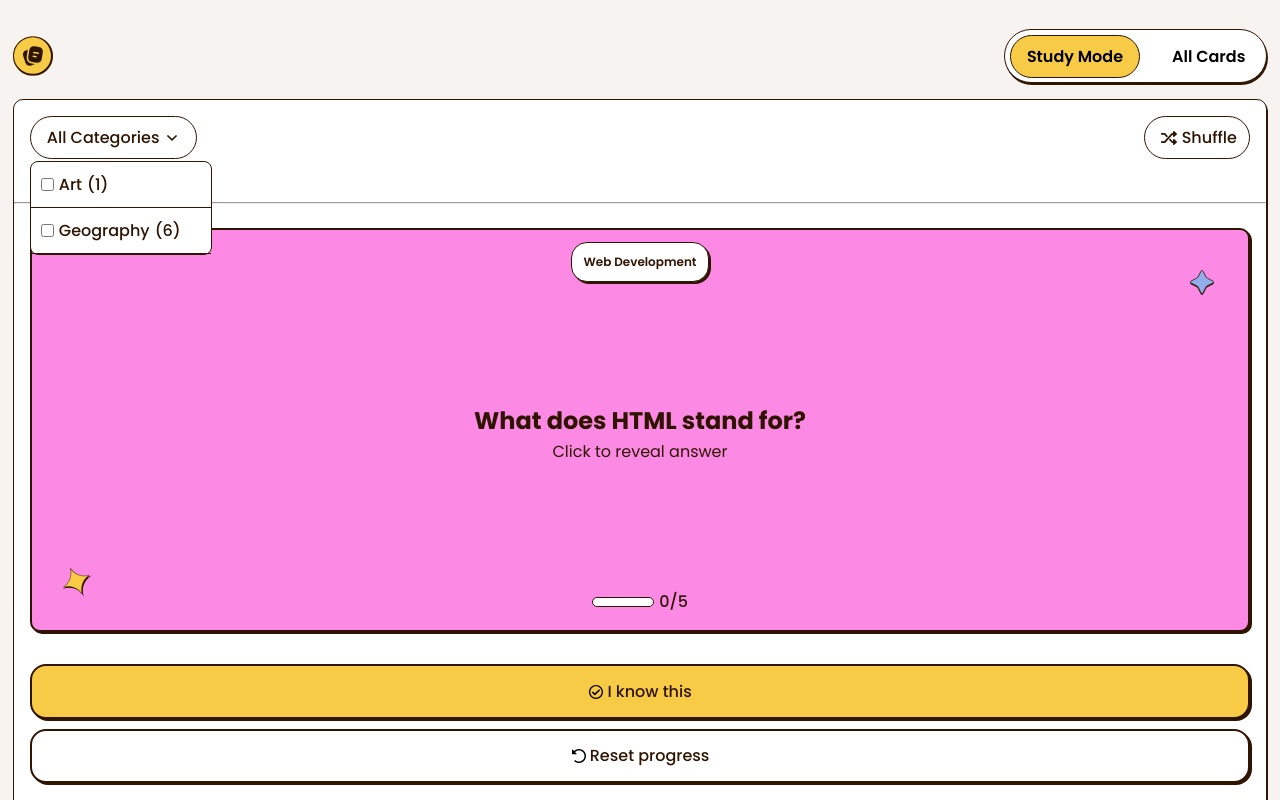
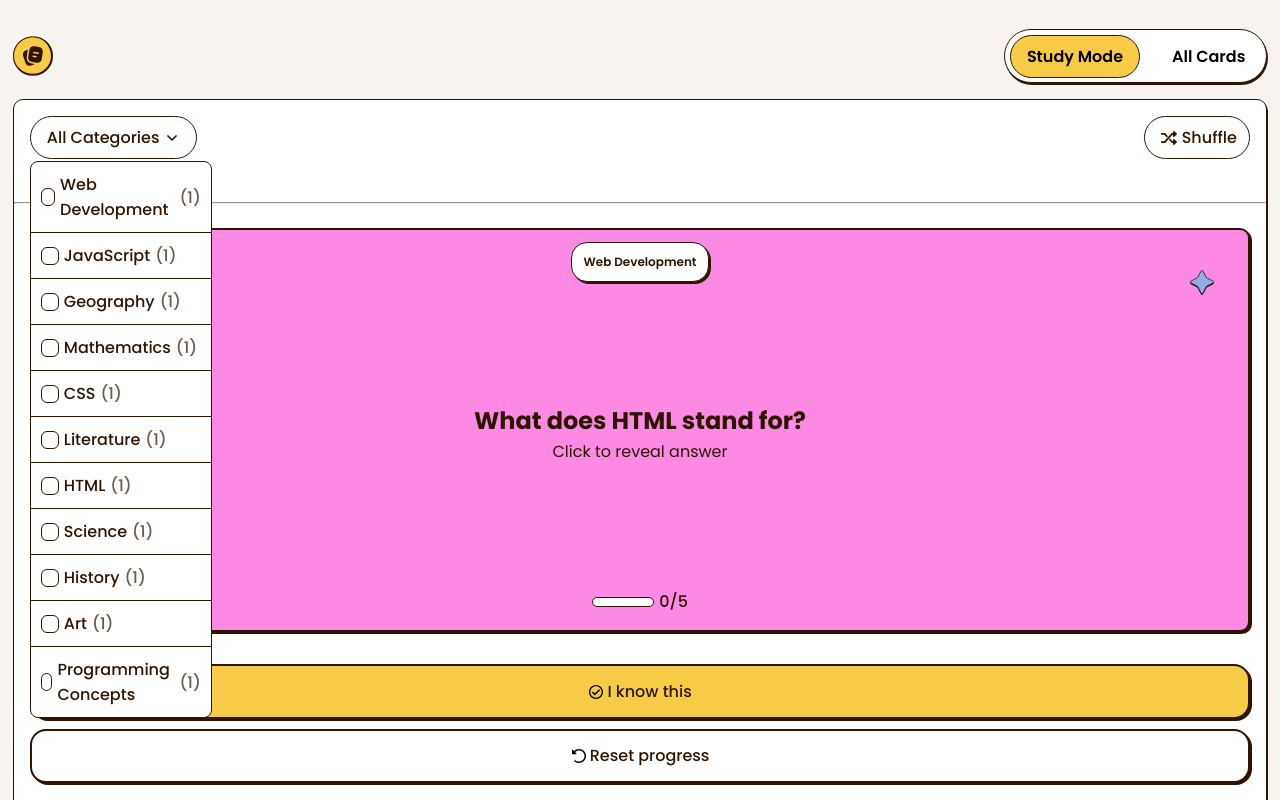
Before and after one commit to bengera/flashcard-app, a React (Vite) app: page / in a window 1280 px wide. Both pictures are taken after a click on the button "All Categories". Shown: the top 800 px of the page. Built offline with nearby package versions, Linux system fonts and the light colour scheme.

Commit message:
Map unique categories to All categories dropdown

```diff
--- a/src/App.tsx
+++ b/src/App.tsx
@@ -10,6 +10,8 @@ function App() {
   const [cards, setCards] = useState<Flashcard[]>(data.flashcards); // all cards direct from json
   const [hideMasteredCards, setHideMasteredCards] = useState(false); // state for checkbox input of hiding mastered cards
   const [currentIdx, setCurrentIdx] = useState(0); // current card being viewed
+
+
 
   return (
     <div className="app">
--- a/src/components/study.tsx
+++ b/src/components/study.tsx
@@ -24,19 +24,27 @@ export function StudyPanel({
   setCurrentIdx,
 }: StudyPanelProps) {
   const [reveal, setReveal] = useState(false); // show answer
+  const [uniqueCat, setUniqueCat] = useState<string[]>([]);
   const visibleCards = hideMasteredCards
     ? cards.filter((card) => card.knownCount !== 5)
     : cards; // all cards shown unless hideMasteredCards is checked
 
-  const hasCards = visibleCards.length > 0;
-  const currentCard = hasCards ? visibleCards[currentIdx] : undefined;
-  const isMastered = currentCard?.knownCount === 5;
+const hasCards: boolean = visibleCards.length > 0;
+const currentCard = hasCards ? visibleCards[currentIdx] : undefined;
+const isMastered = currentCard?.knownCount === 5;
+const [showCatergories, setShowCategories] = useState(false); // false by default
 
-  const [showCatergories, setShowCategories] = useState(false);
 
   function dropDown(){
     console.log('dropdown triggered')
     setShowCategories(!showCatergories);
+     if (!showCatergories){
+    const categories = cards.map((card) => card.category)
+     const uniqueCategories = [...new Set(categories)];
+     setUniqueCat(uniqueCategories)
+
+    }
+
   }
 
   function nextCard() {
@@ -100,17 +108,17 @@ export function StudyPanel({
             </label>
           </div>
 
-       {showCatergories ? (   <div className="study__categories-dropdown">
-            <div className="category-item">
+       {showCatergories ? (
+        <div className="study__categories-dropdown">
+
+          {uniqueCat.map((item) => (
+             <div className="category-item">
               <input type="checkbox" className="category-dropdown__checkbox" />
-              <p>Art</p>
-              <p>(1)</p>
+              <p className="category-item__description">{item}</p>
+              <p className="category-item__number">(1)</p>
             </div>
-            <div className="category-item">
-              <input type="checkbox" className="category-dropdown__checkbox" />
-              <p>Geography</p>
-              <p>(6)</p>
-            </div>
+          ))}
+
           </div>): null}
 
         </div>
--- a/src/css/study-panel.css
+++ b/src/css/study-panel.css
@@ -20,7 +20,8 @@
   padding-bottom: 0;
 }
 
-.study__checkbox {
+.study__checkbox,
+.category-dropdown__checkbox {
   -webkit-appearance: none;
   -moz-appearance: none;
   vertical-align: middle;
@@ -79,9 +80,17 @@ input[type="checkbox"]:checked {
 
 .category-item {
   display: flex;
-  border-bottom: 1px solid;
+  align-items: center;
   gap: 5px;
   padding: 10px;
+}
+
+.category-item__number {
+  color: var(--clr-neutral-600);
+}
+
+.category-item:not(:last-of-type) {
+  border-bottom: 1px solid;
 }
 
 .category-item p,
```
